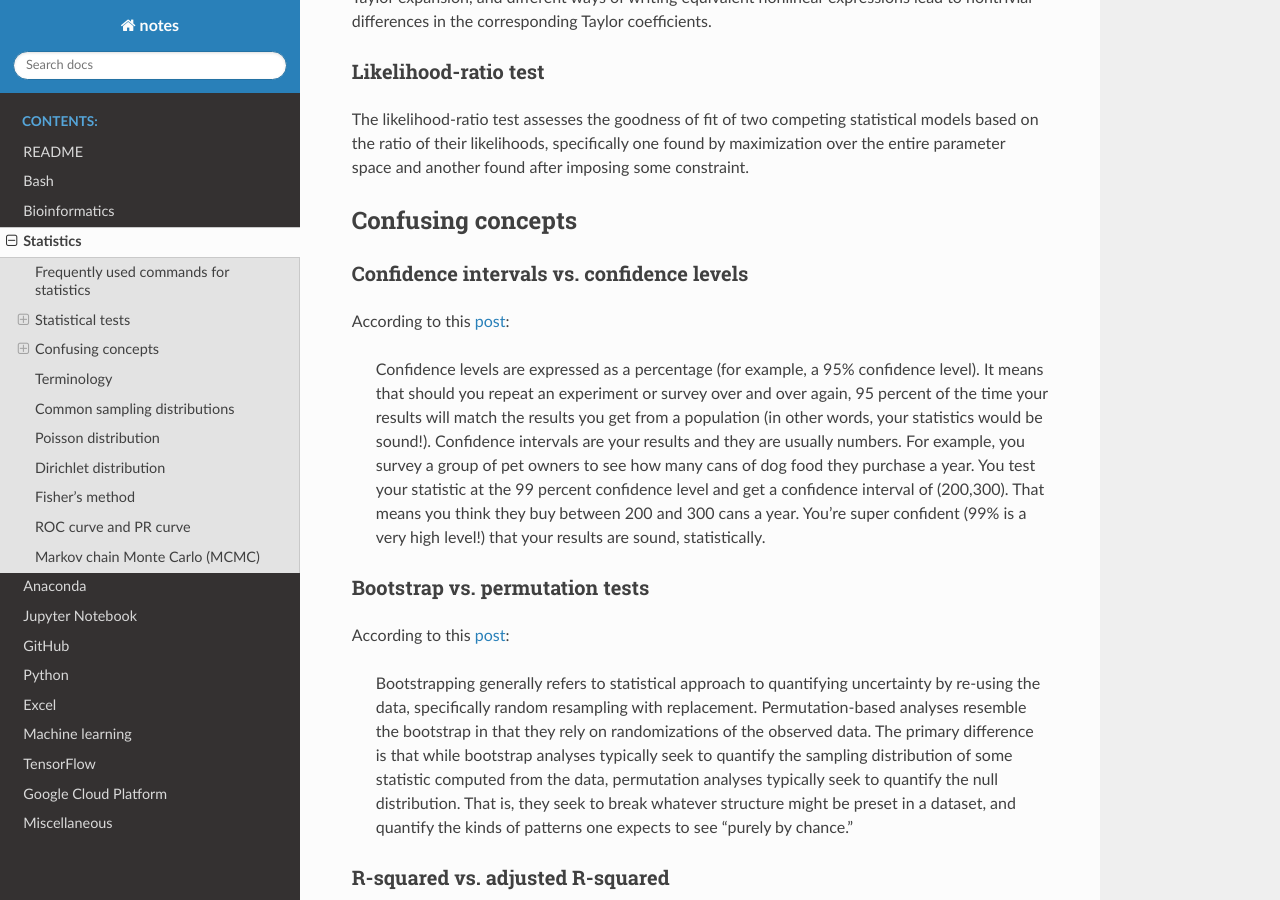
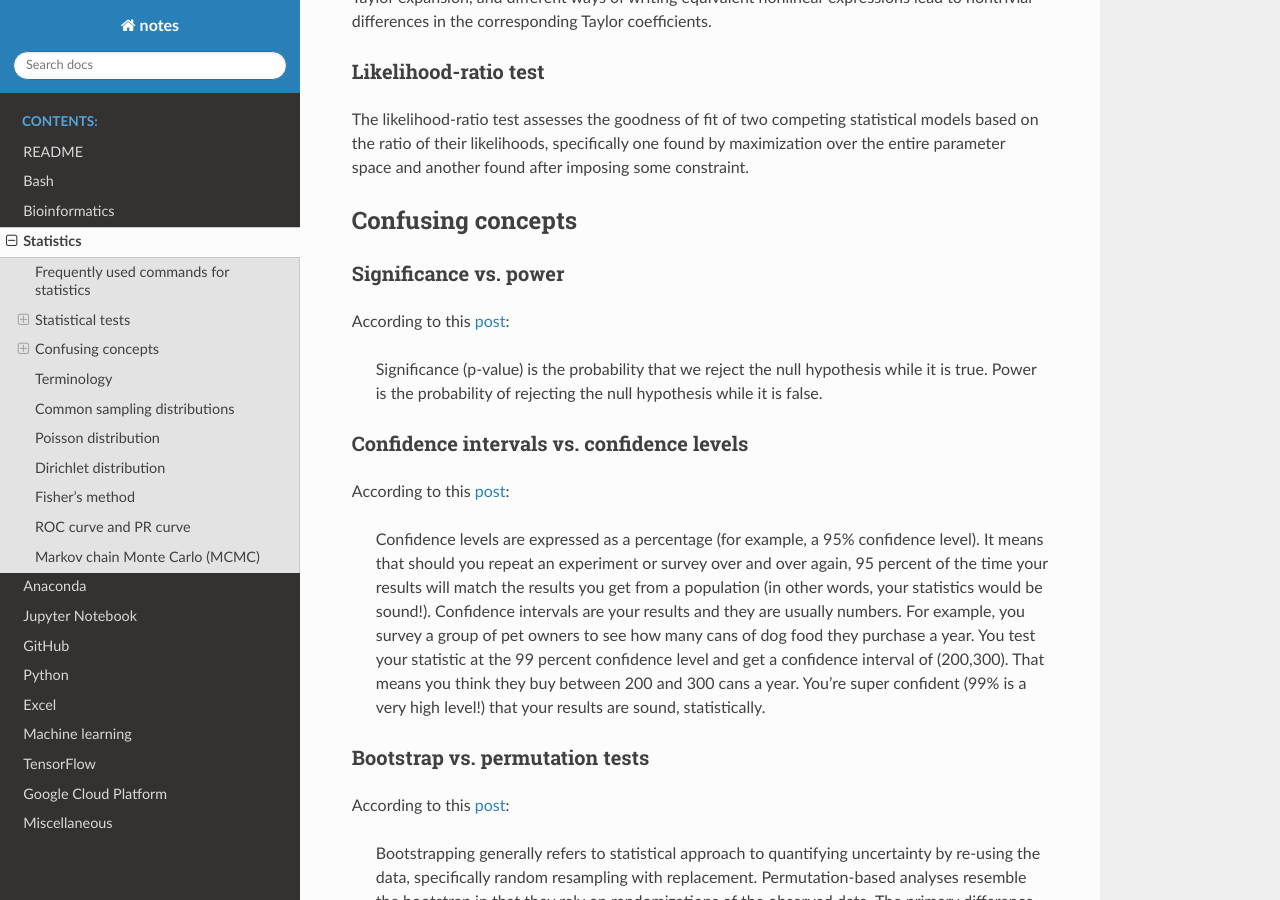
Before and after one commit to sbslee/notes, a Sphinx documentation site: the page built from docs/statistics.rst, in a window 1280 px wide and 900 px high, scrolled down 4253 px. Built offline with Sphinx 7.4.7 and the Read the Docs theme 2.0.0, drawn with Linux system fonts in a browser that asks for light colours.

Commit message:
Update statistics.rst

```diff
--- a/docs/statistics.rst
+++ b/docs/statistics.rst
@@ -140,6 +140,13 @@ The likelihood-ratio test assesses the goodness of fit of two competing statisti
 Confusing concepts
 ==================
 
+Significance vs. power
+----------------------
+
+According to this `post <https://stats.stackexchange.com/questions/436226/difference-relationship-between-power-and-significance#:~:text=Significance%20(p%2Dvalue)%20is,hypothesis%20while%20it%20is%20false.>`__:
+
+    Significance (p-value) is the probability that we reject the null hypothesis while it is true. Power is the probability of rejecting the null hypothesis while it is false.
+
 Confidence intervals vs. confidence levels
 ------------------------------------------
 
```
